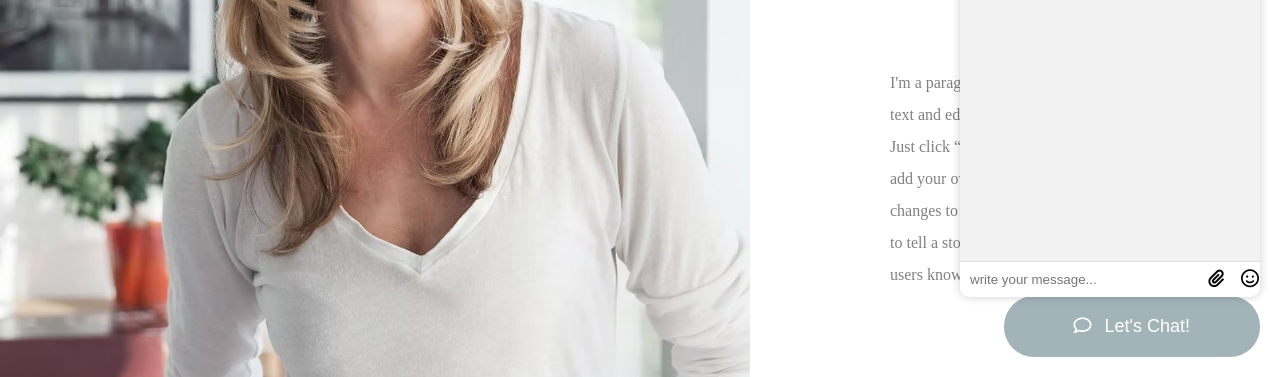
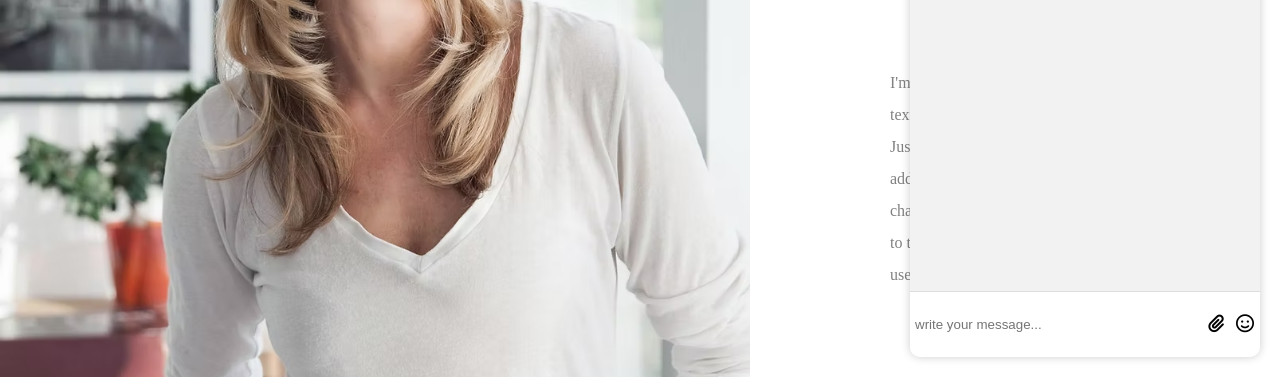
Before and after one commit to Othnielll/html-css-web, a plain HTML site: page index.html in a window 1280 px wide. Both pictures are taken after a click on the button "Let's Chat!". Shown: the part 423-800 px from the top of the page. Drawn offline with Linux system fonts and the light colour scheme; a web font is replaced by a local one.

Commit message:
style.css

```diff
--- a/style.css
+++ b/style.css
@@ -504,10 +504,10 @@ input:focus, textarea:focus {
  /* Style for chatbox */
  .chatbox {
     position: fixed;
-    bottom: 80px;
+    bottom: 20px;
     right: 20px;
-    width: 300px;
-    height: 400px;
+    width: 350px;
+    height: 510px;
     background:  #F2F2F2;
     border-radius: 10px;
     box-shadow: 0 0 10px rgba(0, 0, 0, 0.2);
@@ -541,10 +541,10 @@ input:focus, textarea:focus {
 }
 
 .chatbox-footer {
-    padding: 5px;
+
     display: flex;
     flex-direction: row-reverse;
-    gap: 5px;
+    padding: 20px 0px;
     align-items: center;
     border-top: 1px solid #ddd;
     background: white;
@@ -572,6 +572,7 @@ input:focus, textarea:focus {
     color: #007bff;
     display: none;
 }
+
 
 
 
```
